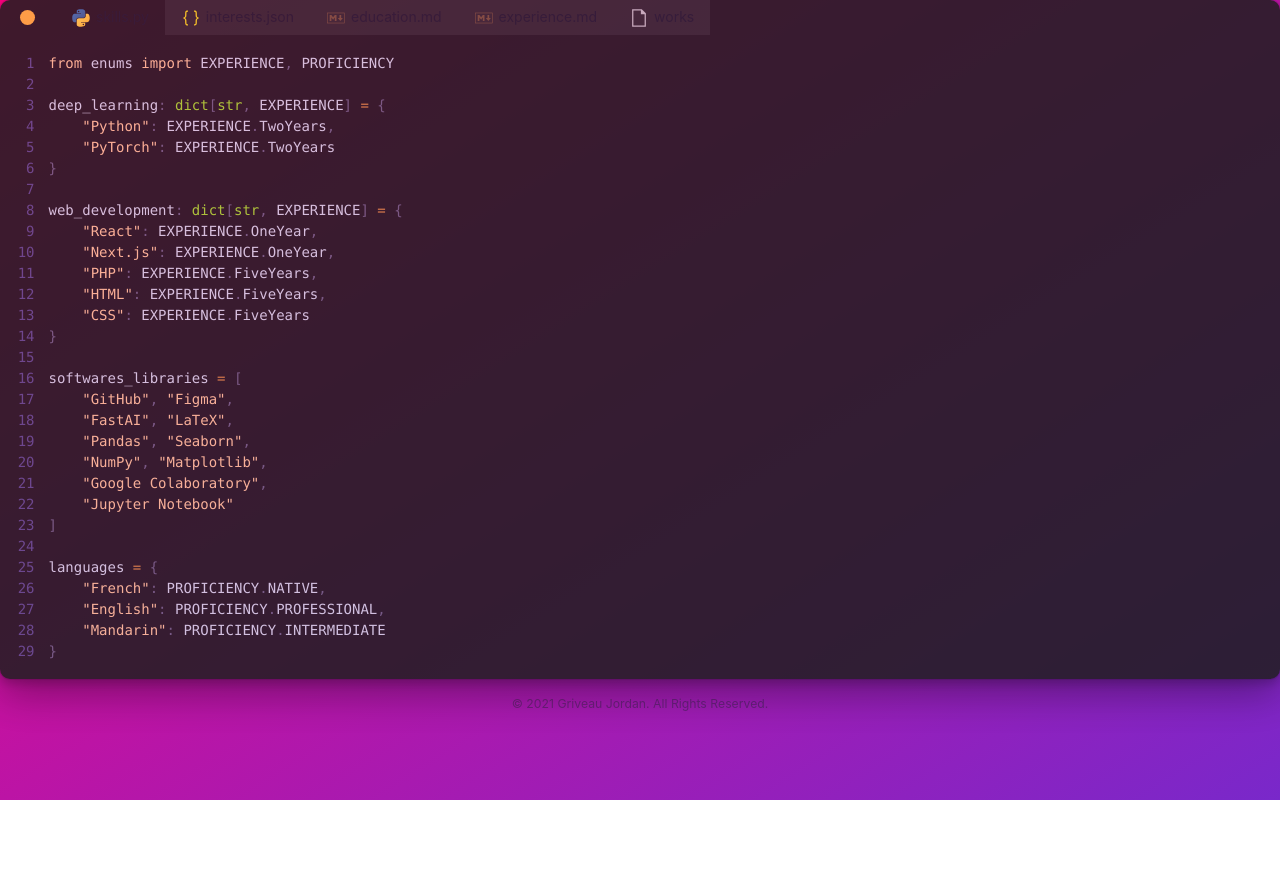
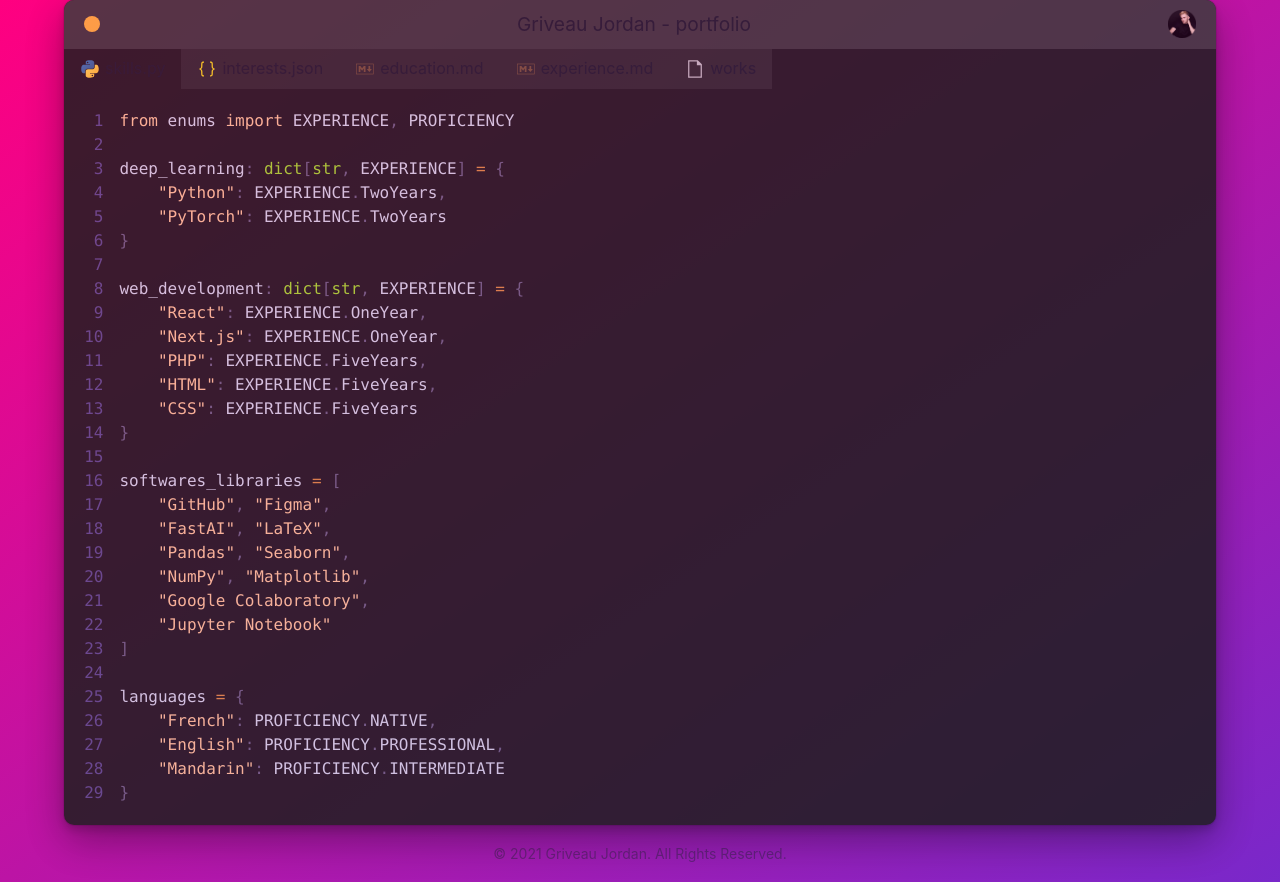
Before and after one commit to Grivj/portfolio, a Next.js app: page /skills in a window 1280 px wide. Before the commit the page ends 800 px from the top, so only its background shows below. Built offline with nearby package versions, Linux system fonts and the light colour scheme.

Commit message:
morning changes - add first level navbar

```diff
--- a/components/App/App.tsx
+++ b/components/App/App.tsx
@@ -1,4 +1,4 @@
-import { Box, Collapse, Fade, Flex, useDisclosure } from "@chakra-ui/react"
+import { Box, Collapse, Fade, Flex, Image, Text, useDisclosure } from "@chakra-ui/react"
 import Nav from './Nav'
 
 interface AppProps {
@@ -11,7 +11,7 @@
     return (
         <Box
             backgroundColor="#1E1E1E"
-            borderRadius={["0", "10px"]}
+            borderRadius={["0", "0", "0", "10px"]}
             overflow="hidden"
             boxShadow="dark-lg"
             opacity="0.85"
@@ -20,15 +20,18 @@
                 flexDir={"column"}
                 height="inherit"
             >
-                <Flex alignItems="center">
+                <Flex direction="column">
+                    <Flex alignItems="center" p="1ch 2ch" gridGap="20px" backgroundColor="#3C3C3C" justifyContent={"space-between"}>
                         <Box
-                        minWidth="15px" minHeight="15px"
-                        margin="0 20px"
+                            w="16px" h="16px"
                             borderRadius="50%"
                             backgroundColor="#FFB83D"
                             cursor="pointer"
                             onClick={onToggle}
                         />
+                        <Text as="h1" fontSize="1.2em">Griveau Jordan - portfolio</Text>
+                        <Image alt="Profile picture" src="profile.png" h="28px" />
+                    </Flex>
                     <Nav />
                 </Flex>
                 <Collapse in={isOpen}>
--- a/components/App/Nav.tsx
+++ b/components/App/Nav.tsx
@@ -28,7 +28,7 @@
                 <Flex h="inherit" alignContent="center" alignItems="center" flexWrap="wrap" padding="12px 16px">
                     {props.file_type &&
                         <Box marginRight={"5px"}>
-                            <Image alt="" src={`files_logos/file_type_${props.file_type}.svg`} w="20px" h="20px" />
+                            <Image alt={`${props.file_type} file type icon`} src={`files_logos/file_type_${props.file_type}.svg`} w="20px" h="20px" />
                         </Box>
                     }
                     <Box as="span" fontFamily="Inter" fontWeight="400">
--- a/components/layouts/Layout.tsx
+++ b/components/layouts/Layout.tsx
@@ -1,4 +1,4 @@
-import { Container, Box } from '@chakra-ui/react'
+import { Container } from '@chakra-ui/react'
 import Footer from '../Footer'
 import Meta from '../Meta'
 
@@ -10,7 +10,7 @@
     return (
         <>
             <Meta />
-            <Container as="main" p={0} minHeight="100vh">
+            <Container as="main" p={0} minHeight="100vh" maxWidth={"72em"}>
                 {children}
                 <Footer />
             </Container>
--- a/components/layouts/layout.js
+++ /dev/null
@@ -1,19 +0,0 @@
-import { Container } from '@chakra-ui/react'
-import Footer from '../Footer'
-import Meta from '../Meta'
-import NavBar from '../Nav'
-
-const Layout = ({ children, router }) => {
-    return (
-        <>
-            <Meta />
-            <Container as="main" p={0} minHeight="100vh" maxWidth="full">
-                {/* <NavBar router={router} /> */}
-                {children}
-                <Footer />
-            </Container>
-        </>
-    )
-}
-
-export default Layout
--- a/pages/_app.tsx
+++ b/pages/_app.tsx
@@ -2,8 +2,8 @@
 import type { AppProps } from 'next/app'
 import Layout from "../components/layouts/Layout"
 import theme from "../lib/theme"
+import '../styles/AppCode.css'
 import '../styles/globals.css'
-import '../styles/AppCode.css'
 
 
 function App({ Component, pageProps, router }: AppProps) {
--- a/pages/api/hello.ts
+++ /dev/null
@@ -1,13 +0,0 @@
-// Next.js API route support: https://nextjs.org/docs/api-routes/introduction
-import type { NextApiRequest, NextApiResponse } from 'next'
-
-type Data = {
-  name: string
-}
-
-export default function handler(
-  req: NextApiRequest,
-  res: NextApiResponse<Data>
-) {
-  res.status(200).json({ name: 'John Doe' })
-}
--- a/styles/globals.css
+++ b/styles/globals.css
@@ -3,7 +3,7 @@
   padding: 0;
   margin: 0;
   font-family: -apple-system, BlinkMacSystemFont, Segoe UI, Roboto, Oxygen, Cascadia Code Ubuntu, Cantarell, Fira Sans, Droid Sans, Helvetica Neue, sans-serif;
-  font-size: 14px;
+  font-size: 16px;
 }
 
 a {
```
Also changed, not shown: public/profile.png (added), 1 other file (tests, documents, lock files or other folders). Lines whose indentation alone changed are shown as unchanged.
